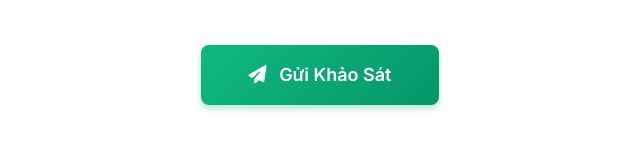
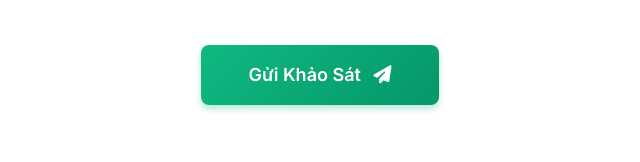
Before and after one commit to son31012008-cpu/Report_enviroment, a plain HTML site: page index.html in a window 1280 px wide. Shown: the part 1951-2113 px from the top of the page, 320-960 px from the left. Drawn offline with nearby package versions, Linux system fonts and the light colour scheme; a web font is replaced by a local one.

Commit message:
Update index.html

```diff
--- a/index.html
+++ b/index.html
@@ -6,16 +6,16 @@
   <title>Khảo Sát Rác Thải Nhựa - EcoSurvey</title>
 
   <!-- Tailwind CSS -->
-  <script src="https://cdn.tailwindcss.com"></script>
+  <script src="https://cdn.tailwindcss.com "></script>
 
   <!-- Anime.js (hiệu ứng) -->
-  <script src="https://cdnjs.cloudflare.com/ajax/libs/animejs/3.2.1/anime.min.js"></script>
+  <script src="https://cdnjs.cloudflare.com/ajax/libs/animejs/3.2.1/anime.min.js "></script>
 
   <!-- Font Awesome icons -->
-  <link href="https://cdnjs.cloudflare.com/ajax/libs/font-awesome/6.4.0/css/all.min.css" rel="stylesheet">
+  <link href="https://cdnjs.cloudflare.com/ajax/libs/font-awesome/6.4.0/css/all.min.css " rel="stylesheet">
 
   <style>
-    @import url('https://fonts.googleapis.com/css2?family=Inter:wght@300;400;500;600;700&display=swap');
+    @import url('https://fonts.googleapis.com/css2?family=Inter:wght@300 ;400;500;600;700&display=swap');
     * { font-family: 'Inter', sans-serif; }
 
     .hero-gradient {
@@ -108,6 +108,13 @@
       transform: translateY(-2px);
       box-shadow: 0 6px 12px rgba(16, 185, 129, 0.4);
     }
+
+    /* CSS cho nút khi bị vô hiệu hóa */
+    #submit-btn:disabled {
+      opacity: 0.7;
+      cursor: not-allowed;
+      transform: none !important;
+    }
   </style>
 </head>
 <body class="bg-gray-50">
@@ -147,7 +154,7 @@
           </button>
         </div>
         <div class="floating-animation">
-          <img src="https://images.unsplash.com/photo-1621451537084-482c73073a0f?ixlib=rb-4.0.3&auto=format&fit=crop&w=800&q=80"
+          <img src="https://images.unsplash.com/photo-1621451537084-482c73073a0f?ixlib=rb-4.0.3&auto=format&fit=crop&w=800&q=80 "
                alt="Môi trường sạch"
                class="w-full h-96 object-cover rounded-2xl shadow-2xl">
         </div>
@@ -684,10 +691,11 @@
           </div>
         </div>
 
-        <!-- Submit Button -->
+        <!-- Submit Button - ĐÃ CẬP NHẬT VỚI ID VÀ SPAN -->
         <div class="text-center pt-8">
-          <button type="submit" class="bg-green-600 hover:bg-green-700 text-white px-12 py-4 rounded-lg text-lg font-semibold transition-all transform hover:scale-105 shadow-lg">
-            <i class="fas fa-paper-plane mr-2"></i> Gửi Khảo Sát
+          <button type="submit" id="submit-btn" class="bg-green-600 hover:bg-green-700 text-white px-12 py-4 rounded-lg text-lg font-semibold transition-all transform hover:scale-105 shadow-lg">
+            <span class="btn-text">Gửi Khảo Sát</span>
+            <i class="fas fa-paper-plane ml-2"></i>
           </button>
         </div>
       </form>
```
